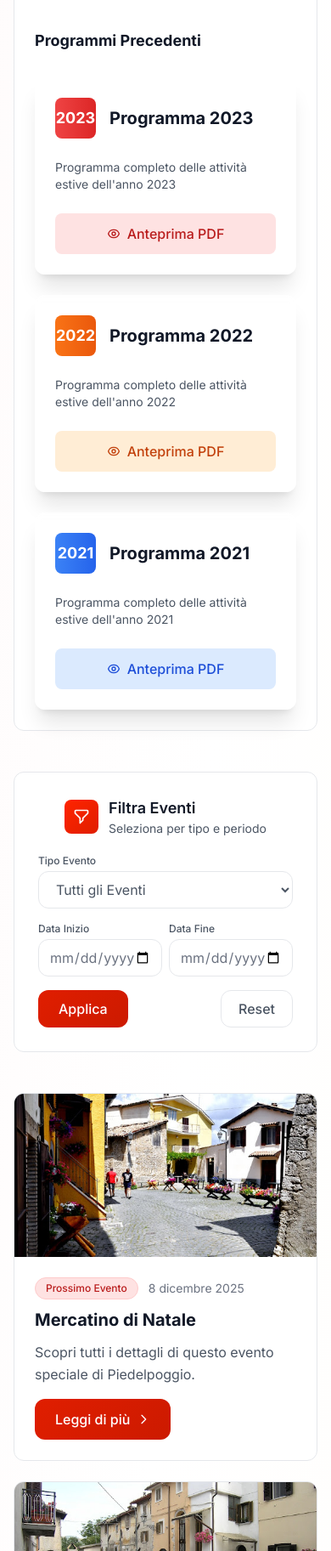
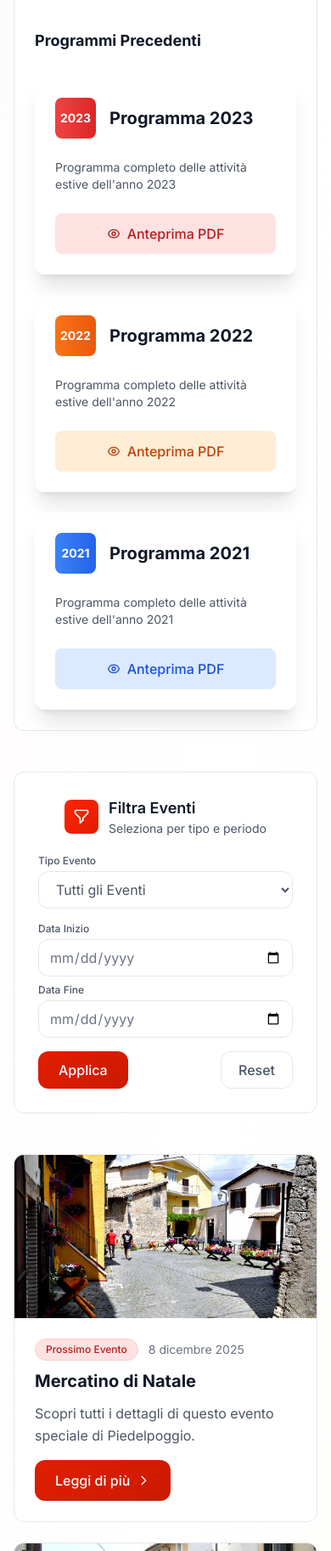
Before and after one commit to THETRIS2001/piedelpoggio-site, an Astro site: page /eventi in a window 390 px wide. Shown: the part 1060-2885 px from the top of the page at 85% size. Built offline with nearby package versions, Linux system fonts and the light colour scheme; Astro itself is replaced by a stand-in of ours.

Commit message:
Quick update - 04/11/2025 19:15:06,34

```diff
--- a/src/components/Footer.astro
+++ b/src/components/Footer.astro
@@ -9,7 +9,7 @@ import { SITE_CONFIG } from '../utils/config';
     <div class="absolute bottom-10 left-20 w-80 h-80 bg-gradient-to-tr from-secondary-500/10 to-transparent rounded-full blur-3xl"></div>
   </div>
 
-  <div class="container mx-auto px-4 pt-4 pb-16 relative z-10">
+  <div class="container mx-auto px-4 pt-4 pb-4 relative z-10">
     <div class="grid grid-cols-1 md:grid-cols-3 gap-12 max-w-4xl mx-auto">
       <!-- Seguici Section -->
       <div class="text-center">
--- a/src/pages/eventi/index.astro
+++ b/src/pages/eventi/index.astro
@@ -145,7 +145,7 @@ const galleryImages = [
                 <div class="bg-white/80 backdrop-blur-sm rounded-xl sm:rounded-2xl shadow-xl p-6 hover:shadow-2xl transition-all duration-300">
                   <div class="flex items-center space-x-4 mb-6">
                     <div class="w-12 h-12 sm:w-16 sm:h-16 bg-gradient-to-r from-red-500 to-red-600 rounded-lg flex items-center justify-center">
-                      <span class="text-white font-bold text-lg">2023</span>
+                      <span class="text-white font-bold text-sm md:text-lg">2023</span>
                     </div>
                     <h4 class="text-xl font-bold text-gray-900">Programma 2023</h4>
                   </div>
@@ -169,7 +169,7 @@ const galleryImages = [
                 <div class="bg-white/80 backdrop-blur-sm rounded-xl sm:rounded-2xl shadow-xl p-6 hover:shadow-2xl transition-all duration-300">
                   <div class="flex items-center space-x-4 mb-6">
                     <div class="w-12 h-12 sm:w-16 sm:h-16 bg-gradient-to-r from-orange-500 to-orange-600 rounded-lg flex items-center justify-center">
-                      <span class="text-white font-bold text-lg">2022</span>
+                      <span class="text-white font-bold text-sm md:text-lg">2022</span>
                     </div>
                     <h4 class="text-xl font-bold text-gray-900">Programma 2022</h4>
                   </div>
@@ -193,7 +193,7 @@ const galleryImages = [
                 <div class="bg-white/80 backdrop-blur-sm rounded-xl sm:rounded-2xl shadow-xl p-6 hover:shadow-2xl transition-all duration-300">
                   <div class="flex items-center space-x-4 mb-6">
                     <div class="w-12 h-12 sm:w-16 sm:h-16 bg-gradient-to-r from-blue-500 to-blue-600 rounded-lg flex items-center justify-center">
-                      <span class="text-white font-bold text-lg">2021</span>
+                      <span class="text-white font-bold text-sm md:text-lg">2021</span>
                     </div>
                     <h4 class="text-xl font-bold text-gray-900">Programma 2021</h4>
                   </div>
@@ -250,8 +250,8 @@ const galleryImages = [
 
                 <!-- Container per Data e Pulsanti -->
                 <div class="flex flex-col gap-4">
-                  <!-- Filtro per Data - Inizio e Fine sulla stessa riga con larghezza limitata -->
-                  <div class="flex gap-2 sm:gap-4 max-w-full overflow-hidden">
+                  <!-- Filtro per Data - Inizio e Fine: su mobile uno sotto l'altro -->
+                  <div class="flex flex-col sm:flex-row gap-2 sm:gap-4 max-w-full overflow-hidden">
                     <div class="relative flex-1 min-w-0">
                       <label class="block text-xs font-medium text-gray-600 mb-1">Data Inizio</label>
                       <input
--- a/src/pages/notizie/index.astro
+++ b/src/pages/notizie/index.astro
@@ -102,8 +102,8 @@ const galleryImages = [
               <div class="flex flex-col gap-4 w-full md:w-auto">
                 <!-- Container per Data e Pulsanti -->
                 <div class="flex flex-col gap-4">
-                  <!-- Filtro per Data - Inizio e Fine sulla stessa riga con larghezza limitata -->
-                  <div class="flex gap-2 sm:gap-4 max-w-full overflow-hidden">
+                  <!-- Filtro per Data - Inizio e Fine: su mobile uno sotto l'altro -->
+                  <div class="flex flex-col sm:flex-row gap-2 sm:gap-4 max-w-full overflow-hidden">
                     <div class="relative flex-1 min-w-0">
                       <label class="block text-xs font-medium text-gray-600 mb-1">Data Inizio</label>
                       <input
```
